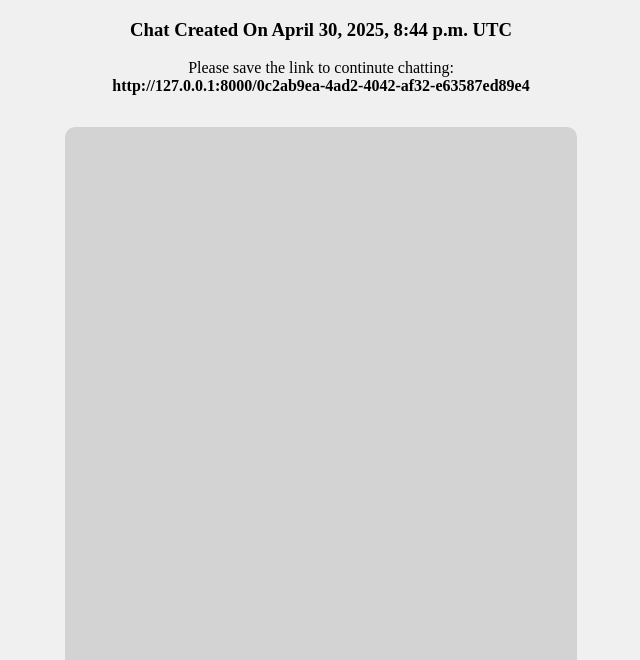
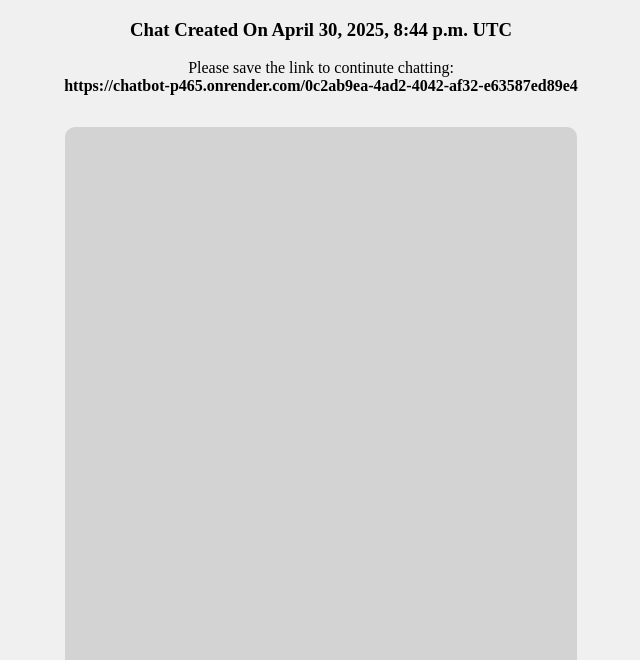
Before and after one commit to JenpeyChao/chatbot, a Django app: page /0c2ab9ea-4ad2-4042-af32-e63587ed89e4 in a window 1280 px wide. Shown: the top 660 px of the page, without its empty margins (319-959 px from the left). Run offline with Django 4.2, Linux system fonts and the light colour scheme; data comes from the database, SQL or seed files in the repository; some libraries are stand-ins or nearby versions.

Commit message:
updated html

```diff
--- a/homepage/templates/homepage/home.html
+++ b/homepage/templates/homepage/home.html
@@ -12,7 +12,7 @@
         Chat Created On {{chat.created_at}} UTC
     </h1>
 
-    Please save the link to continute chatting: <strong>http://127.0.0.1:8000/{{chat.id}}</strong>
+    Please save the link to continute chatting: <strong>https://chatbot-p465.onrender.com/{{chat.id}}</strong>
 
     <div class = "top-box">
 
```
